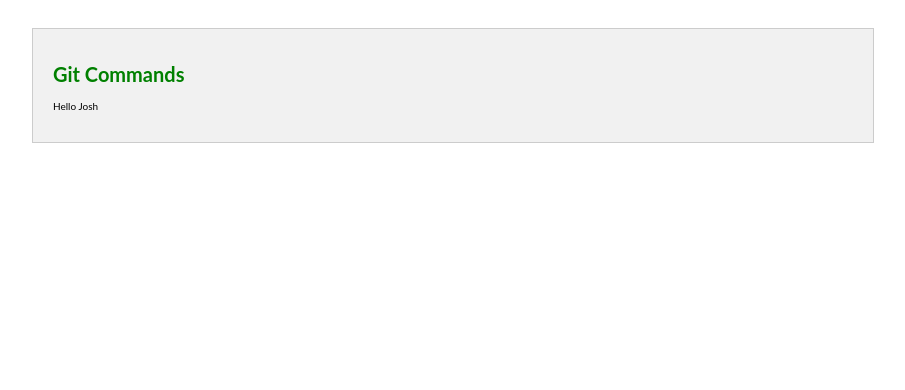
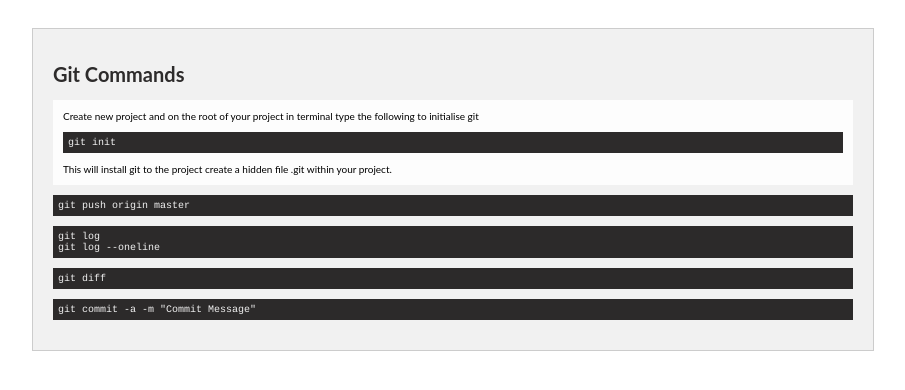
Before and after one commit to joshuacharleslake/Git-Commands, a PHP site: page / in a window 1280 px wide. Shown: the top 390 px of the page, without its empty margins (187-1092 px from the left). Run offline with PHP 8.4, Linux system fonts and the light colour scheme.

Commit message:
Commit :)

```diff
--- a/css/styles.css
+++ b/css/styles.css
@@ -1,4 +1,6 @@
-body { font-family: "Lato",sans-serif;
-    font-size: 62.5%; padding: 20px;}
-h1 { color: green; }
-.wrapper { width: 100%; max-width: 800px; background: #f1f1f1; border: 1px solid #ccc; padding: 20px; margin: 0 auto; }
+body { font-family: "Lato",sans-serif; font-size: 62.5%; padding: 20px;}
+body p { margin: 0;}
+h1 { color: rgba(23, 21, 21, 0.9); }
+.container { width: 100%; max-width: 800px; background: #f1f1f1; border: 1px solid #ccc; padding: 20px; margin: 0 auto; }
+.code { background: rgba(23, 21, 21, 0.9); color: #f1f1f1; padding: 5px; font-family: "courier",sans-serif; margin: 10px 0; }
+.section { padding: 10px; background: #FDFDFD; }
--- a/index.html
+++ b/index.html
@@ -1,12 +1,40 @@
 <html>
 <head>
-<title>Git Commands</title>
-<link rel="stylesheet" href="css/styles.css" />
+	<title>Git Commands</title>
+	<link rel="stylesheet" href="css/styles.css" />
 </head>
 <body>
-	<div class="wrapper">
-<h1>Git Commands</h1>
-<p>Hello Josh</p>
-</div>
+	<div class="container">
+		<h1>Git Commands</h1>
+		<div class="section">
+			<p>Create new project and on the root of your project in terminal type the following to initialise git</p>
+			<div class="code">
+				git init
+			</div>
+			<p>This will install git to the project create a hidden file .git within your project.</p>
+		</div>
+		<div class="code">
+			git push origin master
+		</div>
+		<div class="code">
+			git log<br>
+			git log --oneline
+		</div>
+		<div class="code">
+			git diff
+		</div>
+		<div class="code">
+			git commit -a -m "Commit Message"
+		</div>
+
+
+
+
+
+
+
+
+
+	</div>
 </body>
 </html>
```
